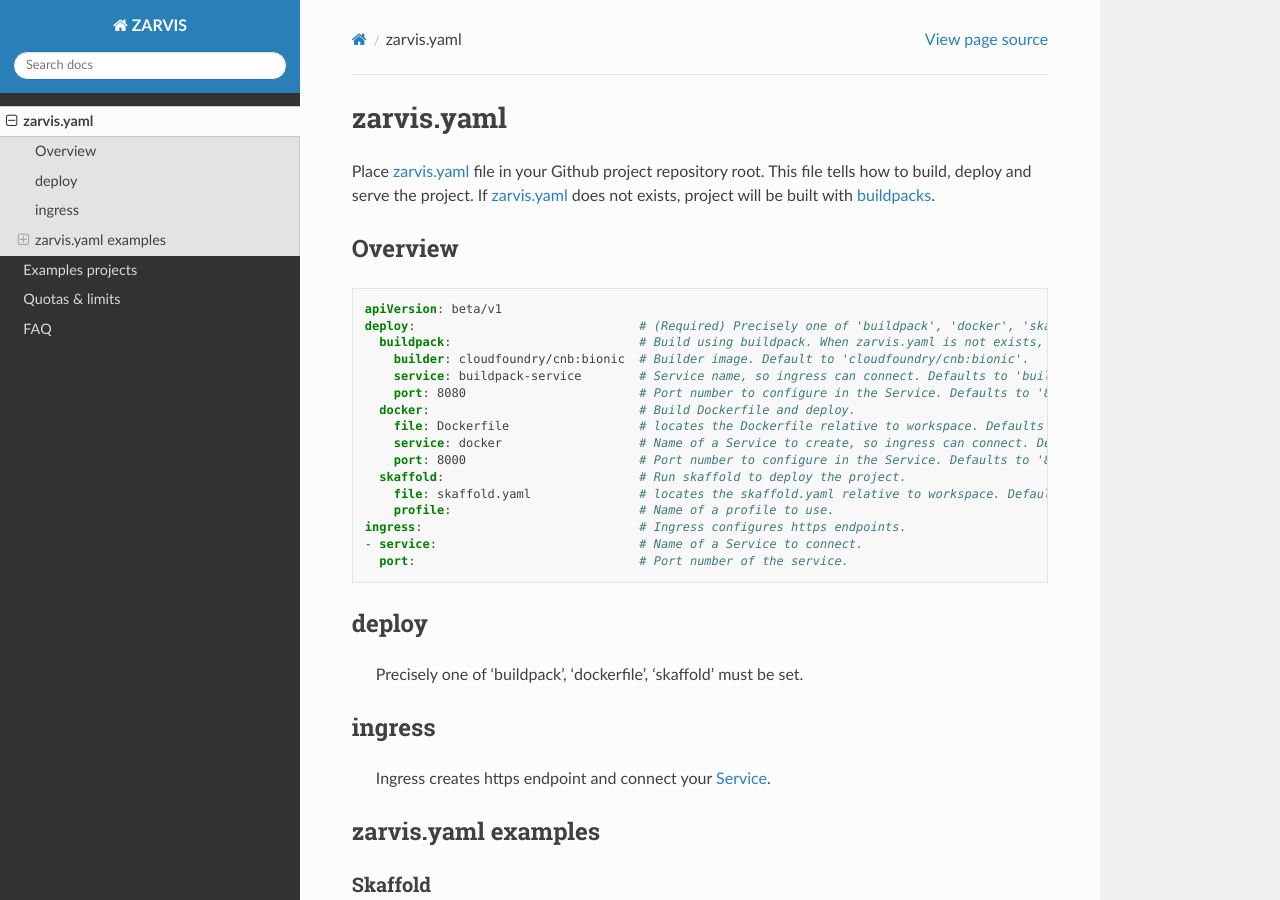
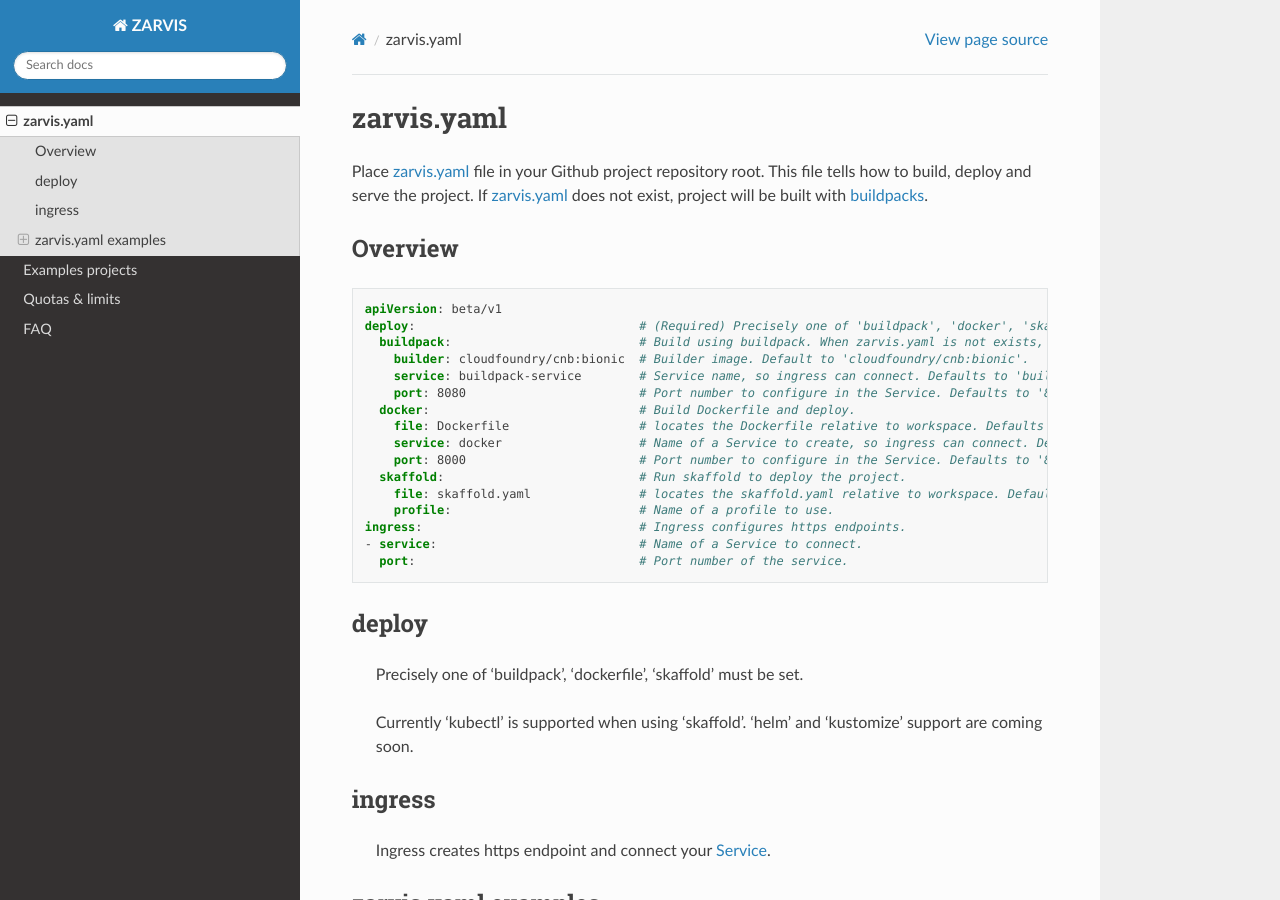
Before and after one commit to zarvis-ai/community, a Sphinx documentation site: the page built from docs/usage/zarvis_yaml.rst, in a window 1280 px wide and 900 px high. Built offline with Sphinx 7.4.7 and the Read the Docs theme 2.0.0, drawn with Linux system fonts in a browser that asks for light colours.

Commit message:
add skaffold support limitation

```diff
--- a/docs/usage/zarvis_yaml.rst
+++ b/docs/usage/zarvis_yaml.rst
@@ -4,7 +4,7 @@ zarvis.yaml
 
 Place `zarvis.yaml`_ file in your Github project repository root.
 This file tells how to build, deploy and serve the project.
-If `zarvis.yaml`_ does not exists, project will be built with `buildpacks`_.
+If `zarvis.yaml`_ does not exist, project will be built with `buildpacks`_.
 
 Overview
 --------
@@ -31,6 +31,8 @@ Overview
 deploy
 ------
     Precisely one of 'buildpack', 'dockerfile', 'skaffold' must be set.
+
+    Currently 'kubectl' is supported when using 'skaffold'. 'helm' and 'kustomize' support are coming soon.
 
 ingress
 -------
```
